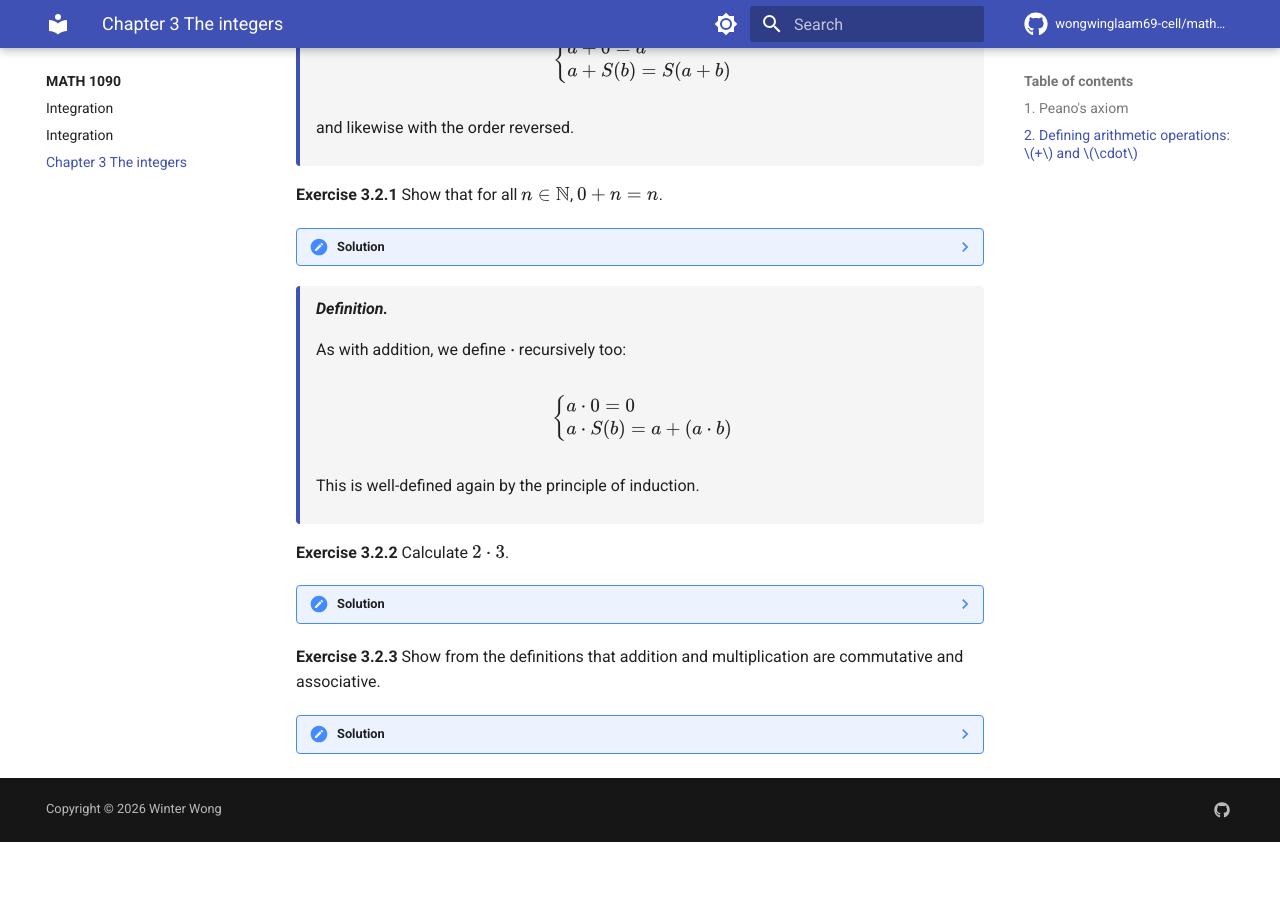
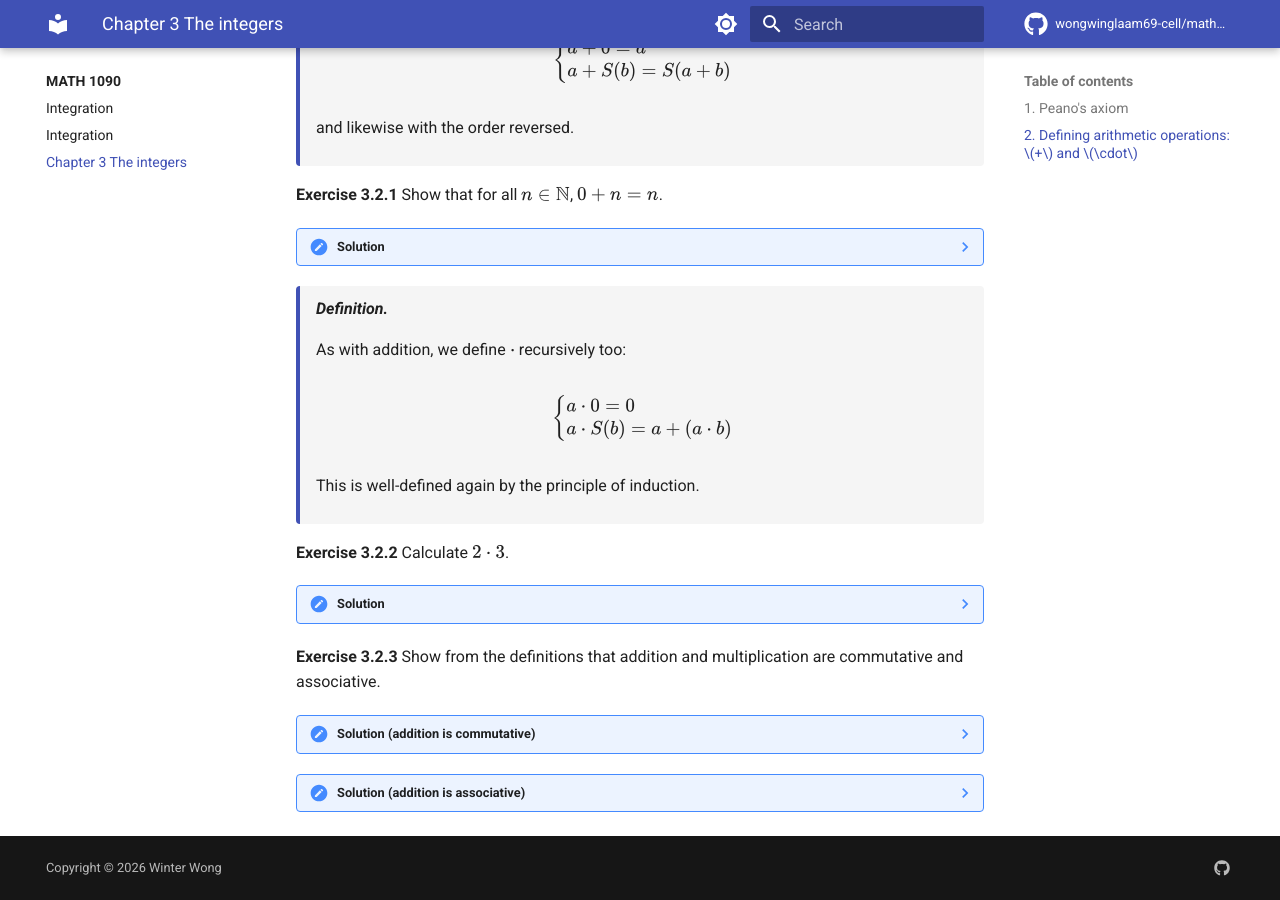
Before and after one commit to wongwinglaam69-cell/math-notes, an MkDocs documentation site: the page built from docs/MATH1090/chapter3.md, in a window 1280 px wide and 900 px high, scrolled down 878 px. Built offline with MkDocs 1.6.1 and Material for MkDocs 9.7.7, drawn with Linux system fonts in a browser that asks for light colours; comment, search, counter and statistics services are not loaded; before the commit the page ends 1720 px from its top, so only the background shows below that; some of the changed lines change nothing that is shown.

Commit message:
associativity of addition

```diff
--- a/docs/MATH1090/chapter3.md
+++ b/docs/MATH1090/chapter3.md
@@ -88,7 +88,7 @@
     $$
 
 **Exercise 3.2.3** Show from the definitions that addition and multiplication are commutative and associative.
-??? note "Solution"
+??? note "Solution (addition is commutative)"
 
     First we show addition is commutative.
 
@@ -128,3 +128,26 @@
     $$
 
     Hence $P$ is proved, addition is commutative.
+
+??? note "Solution (addition is associative)"
+
+    Now we show addition is associative, i.e. $(a+b)+c=a+(b+c)$ for $a,b,c\in \mathbb{N}$.
+
+    We shall prove it by induction on $b$.
+
+    When $b=0$, $(a+0)+c=a+c=a+(0+c)$. Note that we have $a+0=a$ by definition and $0+c=c$ from exercise 3.2.1.
+
+    Now assume $(a+x)+c=a+(x+c)$, and consider $S(x)$,
+
+    $$
+    \begin{aligned}
+    (a+S(x))+c&=S(a+x)+c\\ && \text{{by definition}}
+    &= c+S(a+x)\\ && \text{(by commutativity)}
+    &= S(c+a+x)\\ && \text{{by definition}}
+    &= S(a+x+c)\\ && \text{(by commutativity)}
+    &= a + S(x+c)\\ && \text{(by definition)}
+    &= a + (S(x)+c)\\ && \text{(refer to lemma in proof of commutativity)}
+    \end{aligned}
+    $$
+
+    by induction, addition is associative.
```
